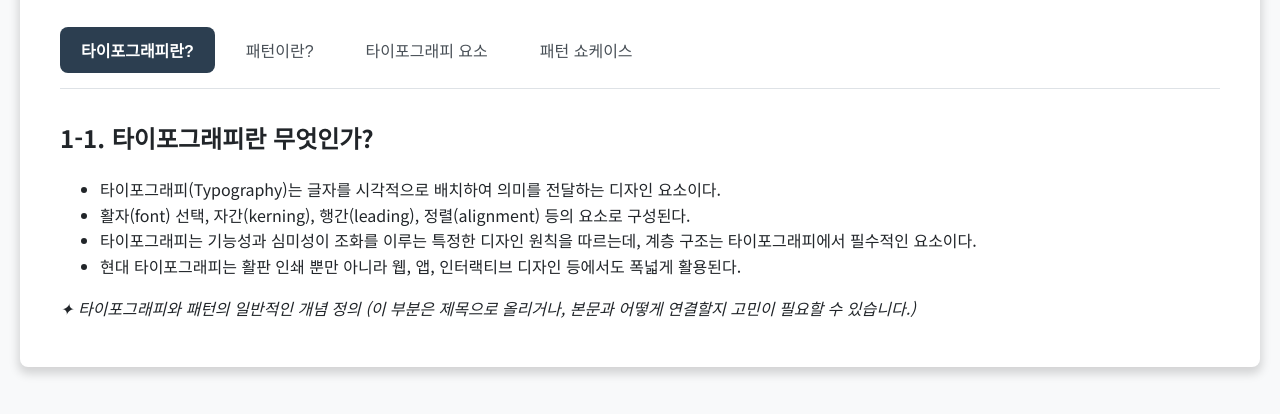
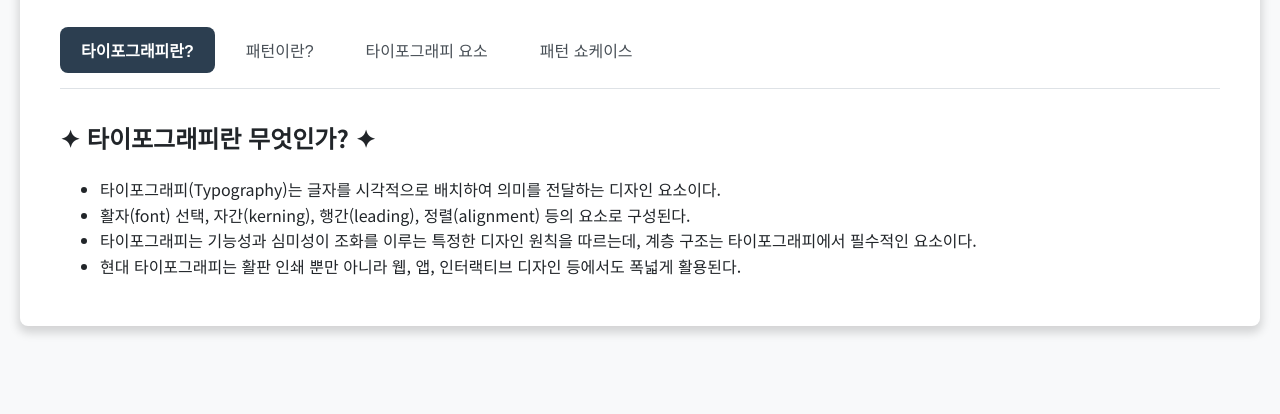
Before and after one commit to HappyHaeyo/Typography, a plain HTML site: page index.html in a window 1280 px wide. Shown: the part 232-646 px from the top of the page. Drawn offline with Linux system fonts and the light colour scheme; a web font is replaced by a local one.

Commit message:
Update index.html

```diff
--- a/index.html
+++ b/index.html
@@ -28,14 +28,13 @@
 
         <main class="content-area">
             <div id="tab1" class="tab-content active">
-                <h2>1-1. 타이포그래피란 무엇인가?</h2>
+                <h2>✦ 타이포그래피란 무엇인가? ✦ </h2>
                 <ul>
                     <li>타이포그래피(Typography)는 글자를 시각적으로 배치하여 의미를 전달하는 디자인 요소이다.</li>
                     <li>활자(font) 선택, 자간(kerning), 행간(leading), 정렬(alignment) 등의 요소로 구성된다.</li>
                     <li>타이포그래피는 기능성과 심미성이 조화를 이루는 특정한 디자인 원칙을 따르는데, 계층 구조는 타이포그래피에서 필수적인 요소이다.</li>
                     <li>현대 타이포그래피는 활판 인쇄 뿐만 아니라 웹, 앱, 인터랙티브 디자인 등에서도 폭넓게 활용된다.</li>
                 </ul>
-                <p><em>✦ 타이포그래피와 패턴의 일반적인 개념 정의 (이 부분은 제목으로 올리거나, 본문과 어떻게 연결할지 고민이 필요할 수 있습니다.)</em></p>
             </div>
             <div id="tab2" class="tab-content">
                 <p>패턴이란 무엇인지에 대한 설명이 여기에 들어갑니다.</p>
```
